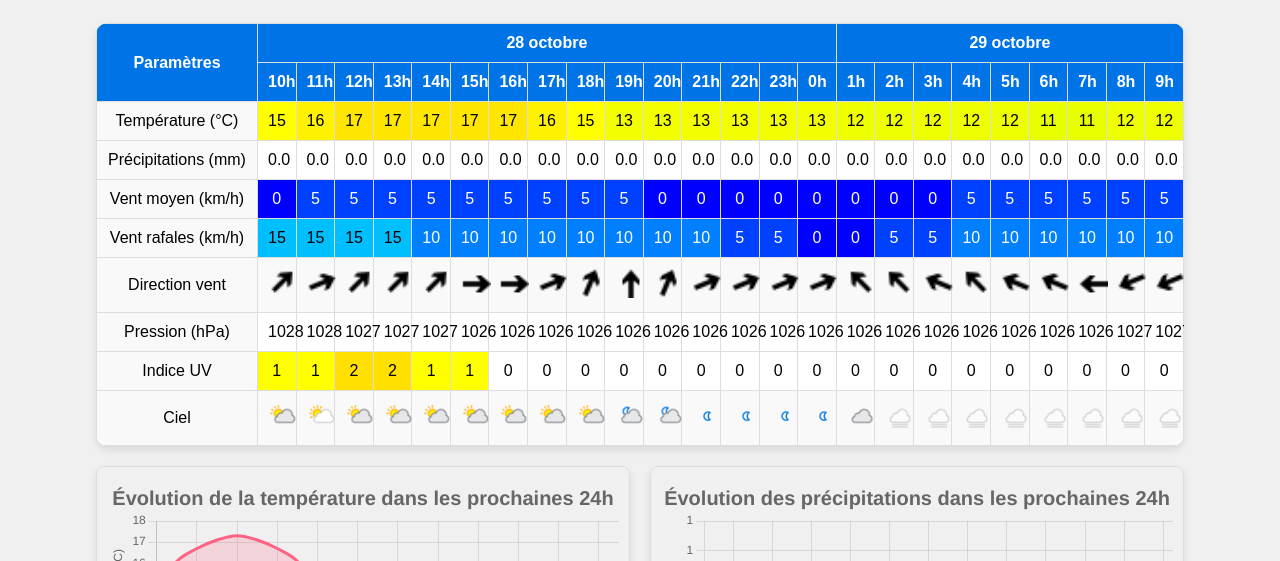
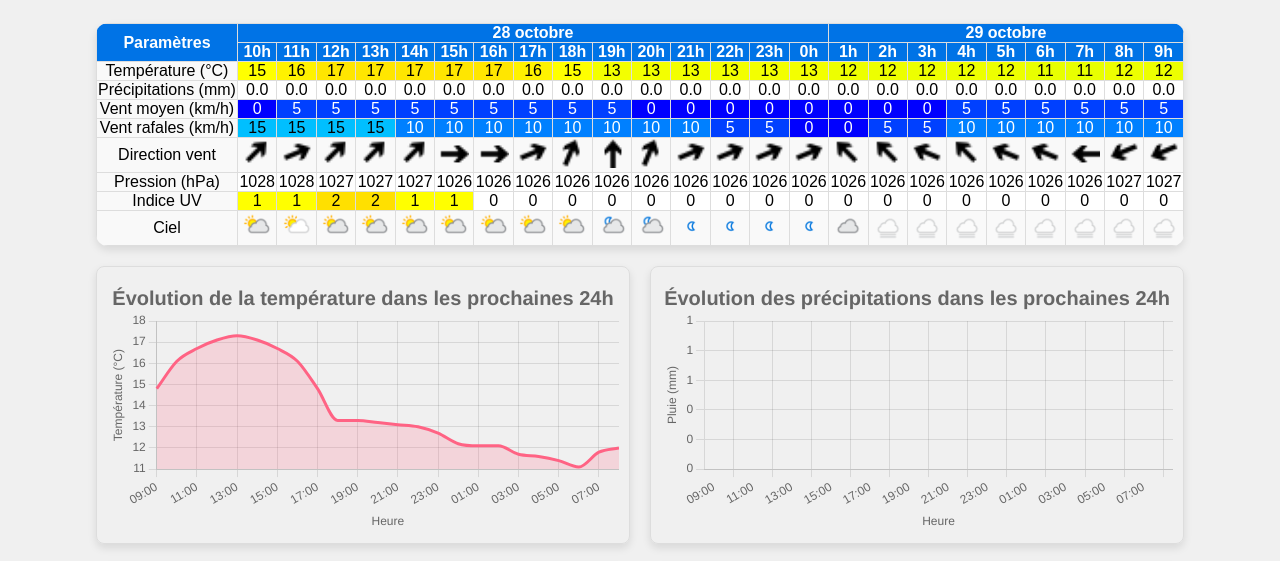
Before and after one commit to QuD75/qud75.github.io, a website: page previsions.html in a window 1280 px wide. Shown: the part 194-755 px from the top of the page. Drawn offline with nearby package versions, Linux system fonts and the light colour scheme.

Commit message:
css tableaux

```diff
--- a/css/styles.css
+++ b/css/styles.css
@@ -106,7 +106,7 @@ footer a:hover {
     text-align: center;
 }
 
-.Tableau {
+.tab {
     text-align: center !important;
     margin-bottom: 20px;
     overflow-x: auto;
@@ -114,32 +114,32 @@ footer a:hover {
     box-shadow: 0px 4px 8px rgba(0, 0, 0, 0.1);
 }
 
-#weather-day, #weather-week {
+#weather-day-tab, #weather-week-tab {
     width: 100%;
     border-collapse: collapse;
     table-layout: fixed;
 }
 
-#weather-day th, #weather-day td, #weather-week th, #weather-week td {
-    padding: 10px;
+#weather-day-tab th, #weather-day-tab td, #weather-week-tab th, #weather-week-tab td {
+    padding: 0px;
     border: 1px solid var(--border-color);
     text-align: center !important;
     vertical-align: middle !important;
 }
 
-#weather-day th, #weather-week th {
+#weather-day-tab th, #weather-week-tab th {
     background-color: var(--primary-color);
     color: var(--white-color);
 }
 
-#weather-day td, #weather-week td {
+#weather-day-tab td, #weather-week-tab td {
     background-color: var(--light-background);
 }
 
-#weather-day th:first-child,
-#weather-day td:first-child,
-#weather-week th:first-child,
-#weather-week td:first-child {
+#weather-day-tab th:first-child,
+#weather-day-tab td:first-child,
+#weather-week-tab th:first-child,
+#weather-week-tab td:first-child {
     width: 140px;
     max-width: 140px;
 }
--- a/previsions.html
+++ b/previsions.html
@@ -24,8 +24,8 @@
 
         <div id="day-container" style="display: none;">
             <h2>Météo pour les prochaines 24h</h2>
-            <div class="Tableau">
-                <table id="weather-day">
+            <div class="tab">
+                <table id="weather-day-tab">
                     <thead>
                         <tr id="days-24h-row">
                             <th rowspan="2">Paramètres</th>
@@ -79,8 +79,8 @@
 
         <div id="week-container" style="display: none;">
             <h2>Météo pour les 7 prochains jours</h2>
-            <div class="Tableau">
-                <table id="weather-week">
+            <div class="tab">
+                <table id="weather-week-tab">
                     <thead>
                         <tr id="days-week-row">
                             <th>Jours</th>
```
